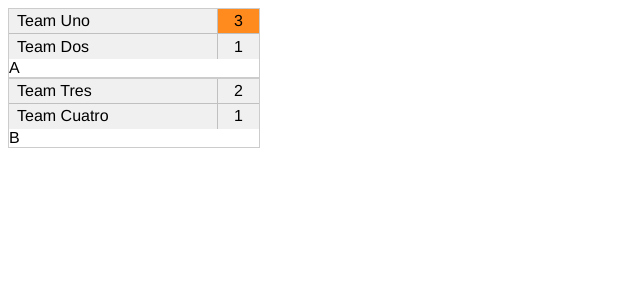
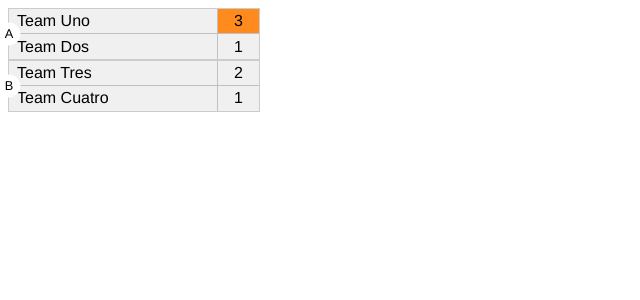
Before and after one commit to Stevenchi36/TournamentBracket, a Vue app: page / in a window 1280 px wide. Shown: the top 300 px of the page, without its empty margins (0-640 px from the left). Built offline with nearby package versions, Linux system fonts and the light colour scheme.

Commit message:
Minimum styling to match number

```diff
--- a/src/components/MatchContainer.vue
+++ b/src/components/MatchContainer.vue
@@ -16,7 +16,7 @@
         >{{ team2score }}</span
       >
     </div>
-    <div>{{ matchName | getMatchNameFromNumber }}</div>
+    <span class="match-number">{{ matchName | getMatchNameFromNumber }}</span>
   </div>
 </template>
 
@@ -55,6 +55,7 @@ export default {
 .match-container {
   border: 1px solid rgba(0, 0, 0, 0.2);
   width: 250px;
+  position: relative;
 }
 .team-container {
   padding: 0 0 0 0.5rem;
@@ -75,4 +76,19 @@ export default {
   width: 100%;
   text-align: center;
 }
+.match-number {
+  position: absolute;
+  height: 20px;
+  width: 20px;
+  display: flex;
+  justify-content: center;
+  align-items: center;
+  left: 0;
+  transform: translate(-50%, -50%);
+  top: 50%;
+  font-size: 0.8rem;
+  background-color: rgb(255, 255, 255);
+  padding: 0.1rem;
+  border-radius: 50%;
+}
 </style>
```
